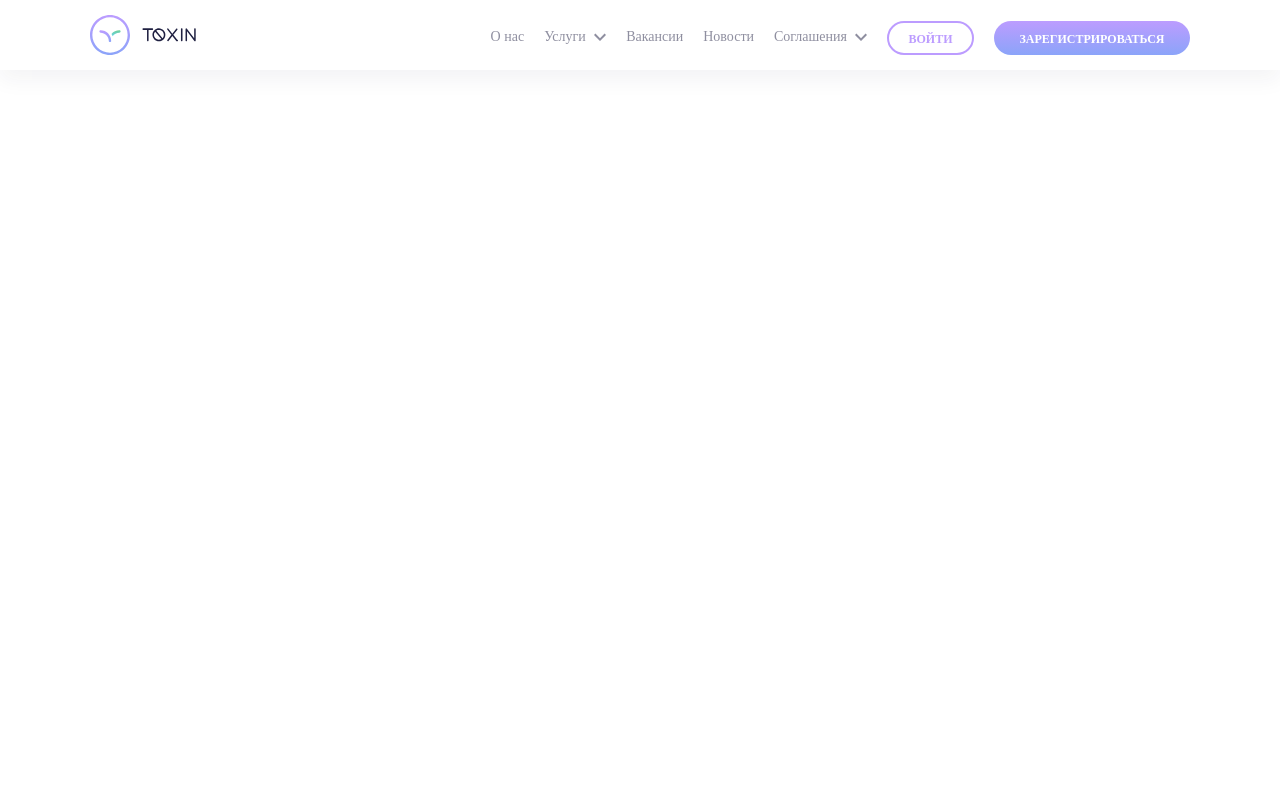
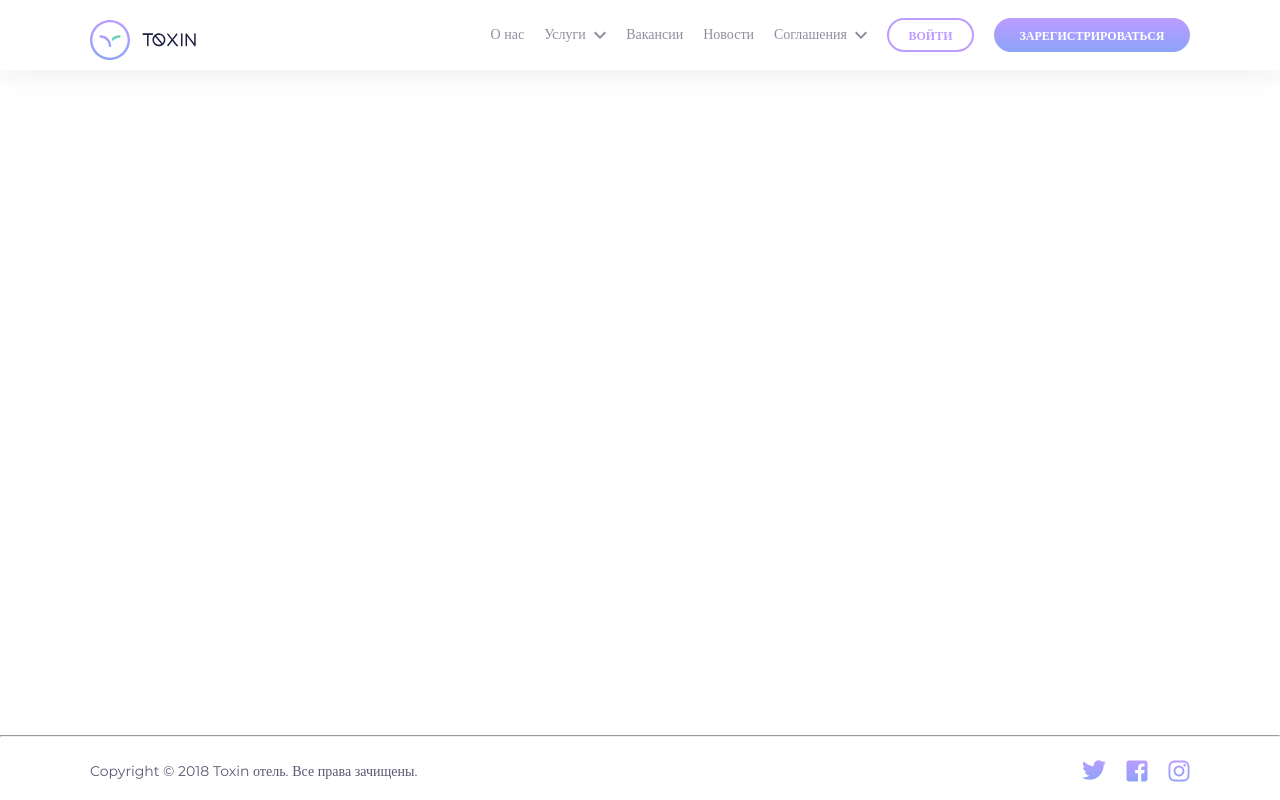
Before and after one commit to Temaalex/Readme, a plain HTML site: page index.html in a window 1280 px wide. Drawn offline with Linux system fonts and the light colour scheme.

Commit message:
Сдалал footer(нижний)

```diff
--- a/css/styles.css
+++ b/css/styles.css
@@ -88,6 +88,7 @@ body{
 	line-height: 17px;
 	color: rgba(31, 32, 65, 0.5);
 }
+/*header*/
 .wrapper {
 	max-width: 1140px;
 	margin: 0 auto;
@@ -114,20 +115,17 @@ body{
 	margin-left: 20px;
 	margin-top: 15px;
 }
-
 .header_list{
 	display: flex;
 	flex-wrap: wrap;
-	margin-left:20px;
+	margin-left: 20px;
 	margin-right: 20px;
+
 }
-
 .header_item{
 	margin-right: 20px;
-	margin-top: 17px;
-
+	margin-top: 26px;
 }
-
 .header_link{
 	font-size: 14px;
 	line-height: 17px;
@@ -137,7 +135,6 @@ body{
 .header_link:hover, .header_link:focus, .header_link:active{
 	opacity: .75;
 }
-
 .button_enter {
   display: inline-block;
   width: 87px;
@@ -159,7 +156,8 @@ body{
   color: #BC9CFF;
   background:white;
   margin-right: 20px;
-  margin-top: 10px;
+  margin-top: 18px;
+
 }
 .button_enter:hover {
   cursor: pointer;
@@ -182,7 +180,8 @@ body{
   border-radius: 100px;
   background:linear-gradient(180deg, #BC9CFF 0%, #8BA4F9 100%);
   color: #FFFFFF;
-  margin-top: 10px;
+  margin-top: 18px;
+  margin-bottom: 8px;
 }
 .header_button_registration:hover {
   cursor: pointer;
@@ -205,7 +204,7 @@ body{
 	line-height: 17px;
 	color: rgba(31, 32, 65, 0.5);
 	width: 62px;
-	background: url("arrow.svg") no-repeat right center;
+	background: url("../img/svg/arrow.svg") no-repeat right center;
 }
 .sell{
 	-moz-appearance: none;
@@ -221,5 +220,47 @@ body{
 	line-height: 17px;
 	color: rgba(31, 32, 65, 0.5);
 	width: 93px;
-	background: url("arrow.svg") no-repeat right center;
+	background: url("../img/svg/arrow.svg") no-repeat right center;
 }
+/*footer*/
+body {
+  min-height: 100%;
+  display: grid;
+  grid-template-rows: 1fr auto;
+}
+.footer_line{
+	margin:0px;
+}
+.footer {
+	width: 100%;
+	max-height: 70px;
+	grid-row-start: 2;
+    grid-row-end: 3;
+}
+.footer_wrapper{
+	max-width: 1140px;
+	margin: 0 auto;
+	align-items:flex-end;
+	justify-content:space-between;
+	max-height: 70px;
+}
+.footer_copyrite{
+	margin:;
+}
+.footer_p{
+	max-width: 367px;
+	color: rgba(31, 32, 65, 0.75);
+	float:left;
+	margin:26px 0px 0px 20px;
+	padding-bottom:20px;
+
+}
+.footer_icon{
+	float:right;
+	margin-top:23px;
+	display: flex;
+	flex-wrap: wrap;
+}
+.footer_icon_stile{
+	margin-right: 20px;
+}
--- a/index.html
+++ b/index.html
@@ -55,5 +55,27 @@
 	<main>
 
 	</main>
-</body>
+	<footer class="footer">
+		<hr class="footer_line">
+		<div class="footer_wrapper">
+			<div class="footer_copyrite">
+
+					<div class="footer_icon">
+						<a href="http://domporno.tv/" class="footer_icon_stile">
+							<img src="./img/svg/twitter.svg" alt="twitter">
+						</a>
+						<a href="/" class="footer_icon_stile">
+							<img src="./img/svg/facebook.svg" alt="facebook">
+						</a>
+						<a href="/" class="footer_icon_stile">
+							<img src="./img/svg/instagram.svg" alt="instagram">
+						</a>
+					</div>
+					<div class="footer_p">
+						<p>Copyright © 2018 Toxin отель. Все права зачищены.</p>
+					</div>
+			</div>
+		</div>
+	</footer>
+  </body>
 </html>
```
Also changed, not shown: img/svg/svg.html (deleted, +0 -25 lines), css/arrow.svg (deleted), img/svg/facebook.svg (added), img/svg/instagram.svg (added), img/svg/twitter.svg (added).
